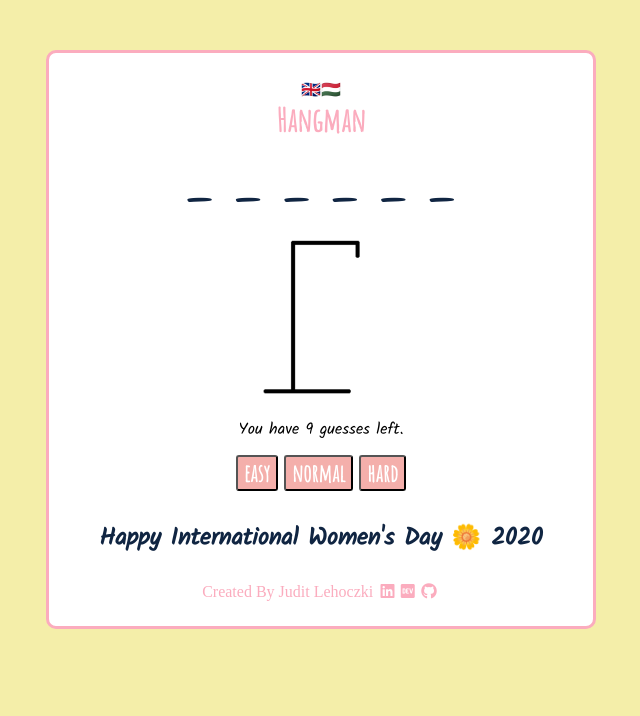
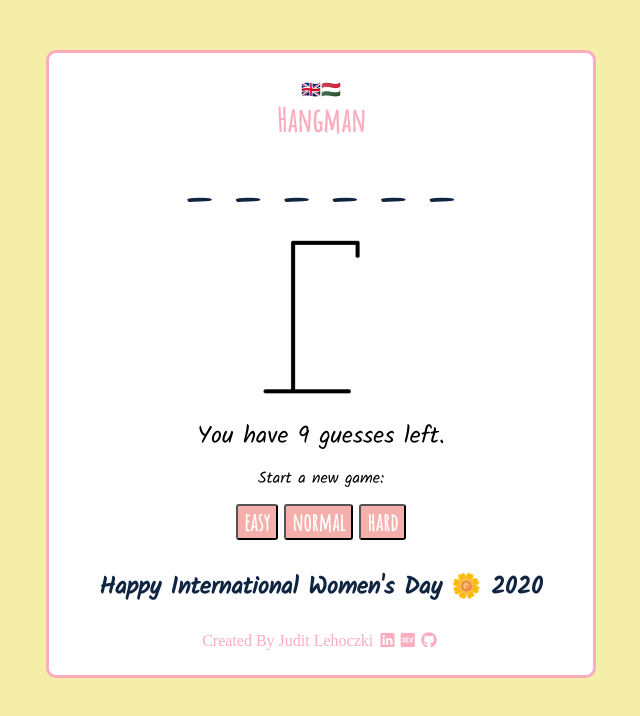
Before and after one commit to juditlehoczki/hangman, a React (Create React App) app: page / in a window 1280 px wide. Shown: the top 716 px of the page, without its empty margins (319-959 px from the left). Built offline with nearby package versions, Linux system fonts and the light colour scheme.

Commit message:
start new game line added in both languages

```diff
--- a/src/App.css
+++ b/src/App.css
@@ -23,7 +23,11 @@ body {
   color: #102542;
 }
 
-#show-msg,
+#show-msg {
+  font-family: 'Kalam', cursive;
+  font-size: 1.5em;
+}
+
 #start-new-game {
   font-family: 'Kalam', cursive;
 }
--- a/src/App.js
+++ b/src/App.js
@@ -87,6 +87,7 @@ class App extends React.Component {
         <p id="letters-guessed">{this.state.letters}</p>
         <Image guessesLeft={this.state.guessesLeft} />
         <p id="show-msg">{this.showMsg()}</p>
+        <p id="start-new-game">{words[this.state.language].newGame}</p>
         <Buttons language={this.state.language} newGame={this.newGame} />
         <p id="celebration">{words[this.state.language].msg} 🌼 2020</p>
         <Footer />
```
